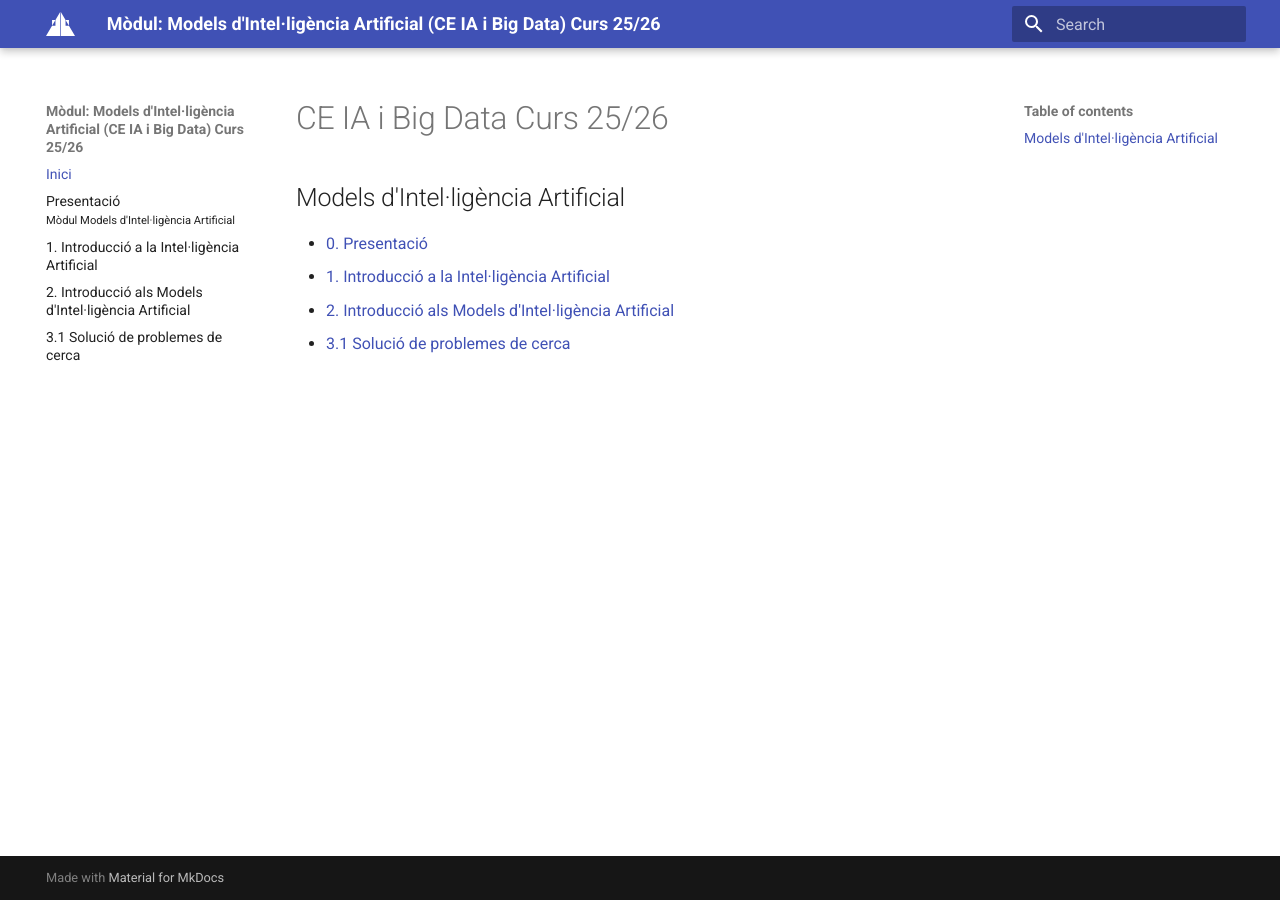
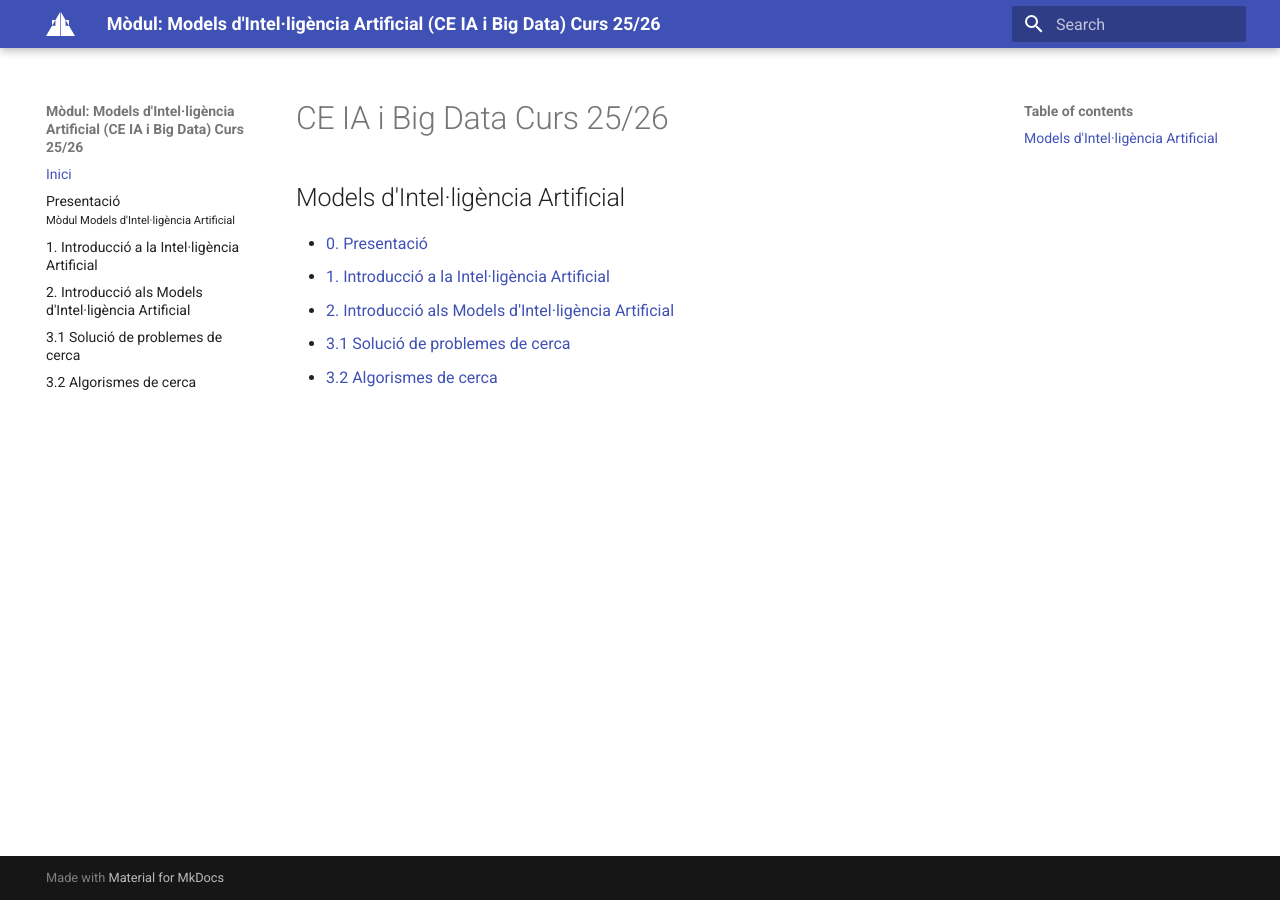
Before and after one commit to fidelDAM2021/MIA2526, an MkDocs documentation site: the page built from docs/index.md, in a window 1280 px wide. Built offline with MkDocs 1.6.1 and Material for MkDocs 9.7.7, drawn with Linux system fonts in a browser that asks for light colours.

Commit message:
actualització indexs

```diff
--- a/docs/index.md
+++ b/docs/index.md
@@ -6,3 +6,4 @@
 * [1. Introducció a la Intel·ligència Artificial](u01/index.md)
 * [2. Introducció als Models d'Intel·ligència Artificial](u02/index.md)
 * [3.1 Solució de problemes de cerca](u03/index.md)
+* [3.2 Algorismes de cerca](u03/cerques.md)
--- a/mkdocs.yml
+++ b/mkdocs.yml
@@ -23,3 +23,4 @@ nav:
   - "1. Introducció a la Intel·ligència Artificial": "u01/index.md"
   - "2. Introducció als Models d'Intel·ligència Artificial": "u02/index.md"
   - "3.1 Solució de problemes de cerca": "u03/index.md"
+  - "3.2 Algorismes de cerca": "u03/cerques.md"
```
